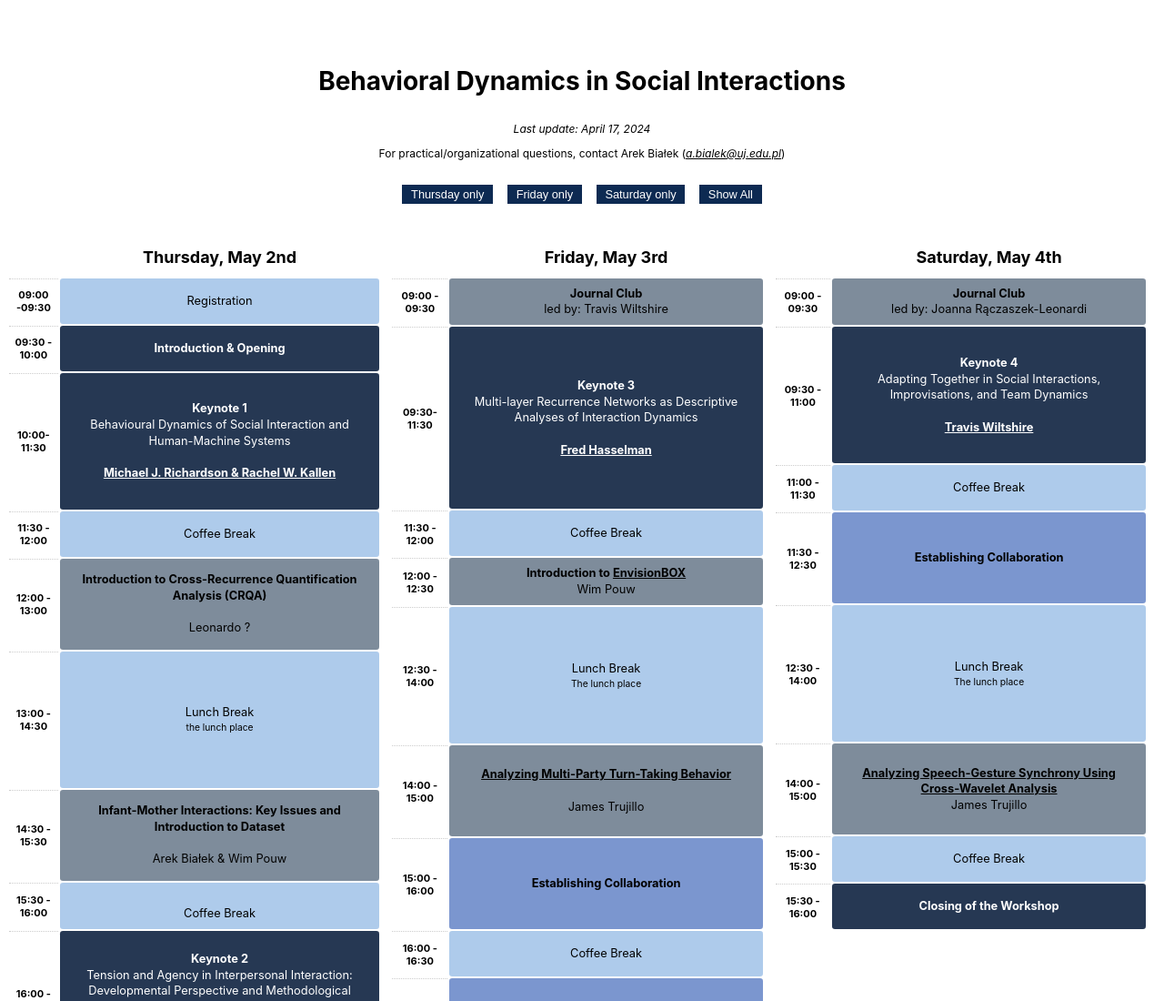
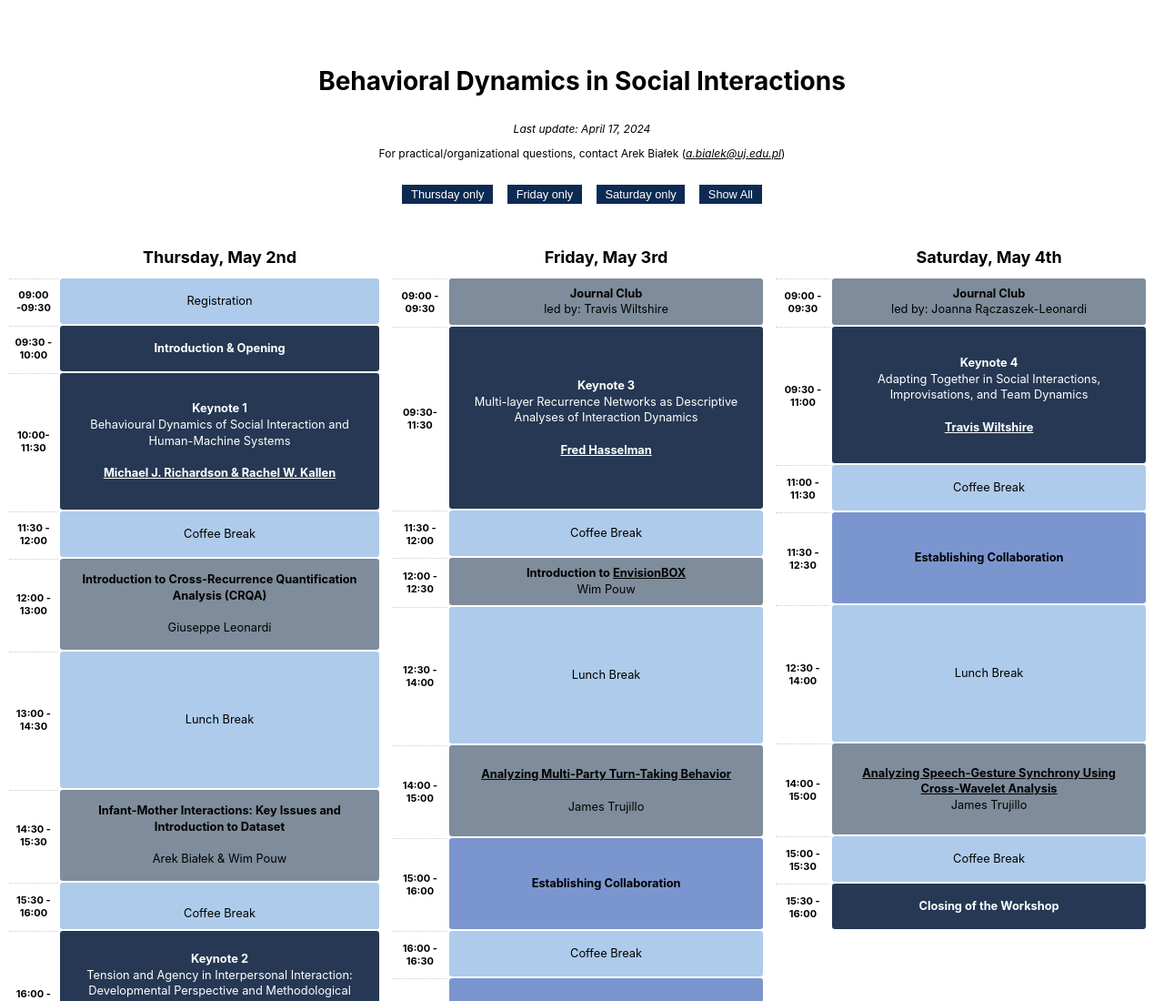
Before and after one commit to jptrujillo/KrakowInteractionWorkshop_2024_schedule, a plain HTML site: page index.html in a window 1280 px wide. Shown: the top 1100 px of the page at 91% size. Drawn offline with Linux system fonts and the light colour scheme.

Commit message:
updated speaker info

```diff
--- a/index.html
+++ b/index.html
@@ -51,12 +51,12 @@
 
         <tr>
           <th>12:00 - 13:00</th>
-          <td class="session" id="Thursday" style="height: 100px;"><b>Introduction to Cross-Recurrence Quantification Analysis (CRQA)</a></b></br></br> Leonardo ?</td>
+          <td class="session" id="Thursday" style="height: 100px;"><b>Introduction to Cross-Recurrence Quantification Analysis (CRQA)</a></b></br></br> Giuseppe Leonardi </td>
         </tr>
 
         <tr>
           <th>13:00 - 14:30</th>
-          <td class="breaks" id="Thursday"  style="height: 150px;"></br>Lunch Break<span>the lunch place</span></br></td>
+          <td class="breaks" id="Thursday"  style="height: 150px;"></br>Lunch Break<span></span></br></td>
           </tr>
           <tr>
             <th>14:30 - 15:30</th>
@@ -105,7 +105,7 @@
             </tr>
             <tr>
                 <th>12:30 - 14:00</th>
-                <td colspan="2" class="breaks" id="Friday" style="height: 150px;"></br>Lunch Break<span>The lunch place</span></br></td>
+                <td colspan="2" class="breaks" id="Friday" style="height: 150px;"></br>Lunch Break<span></span></br></td>
                 </tr>
             <tr>
                 <th>14:00 - 15:00</th>
@@ -154,7 +154,7 @@
       </tr>
       <tr>
         <th>12:30 - 14:00</th>
-        <td class="breaks" id="Saturday" style="height: 150px;"></br>Lunch Break<span>The lunch place</span></br></td>
+        <td class="breaks" id="Saturday" style="height: 150px;"></br>Lunch Break<span></span></br></td>
         </tr>
         <tr>
             <th>14:00 - 15:00</th>
```
Also changed, not shown: schedule_Interaction.html (+4 -4 lines).
